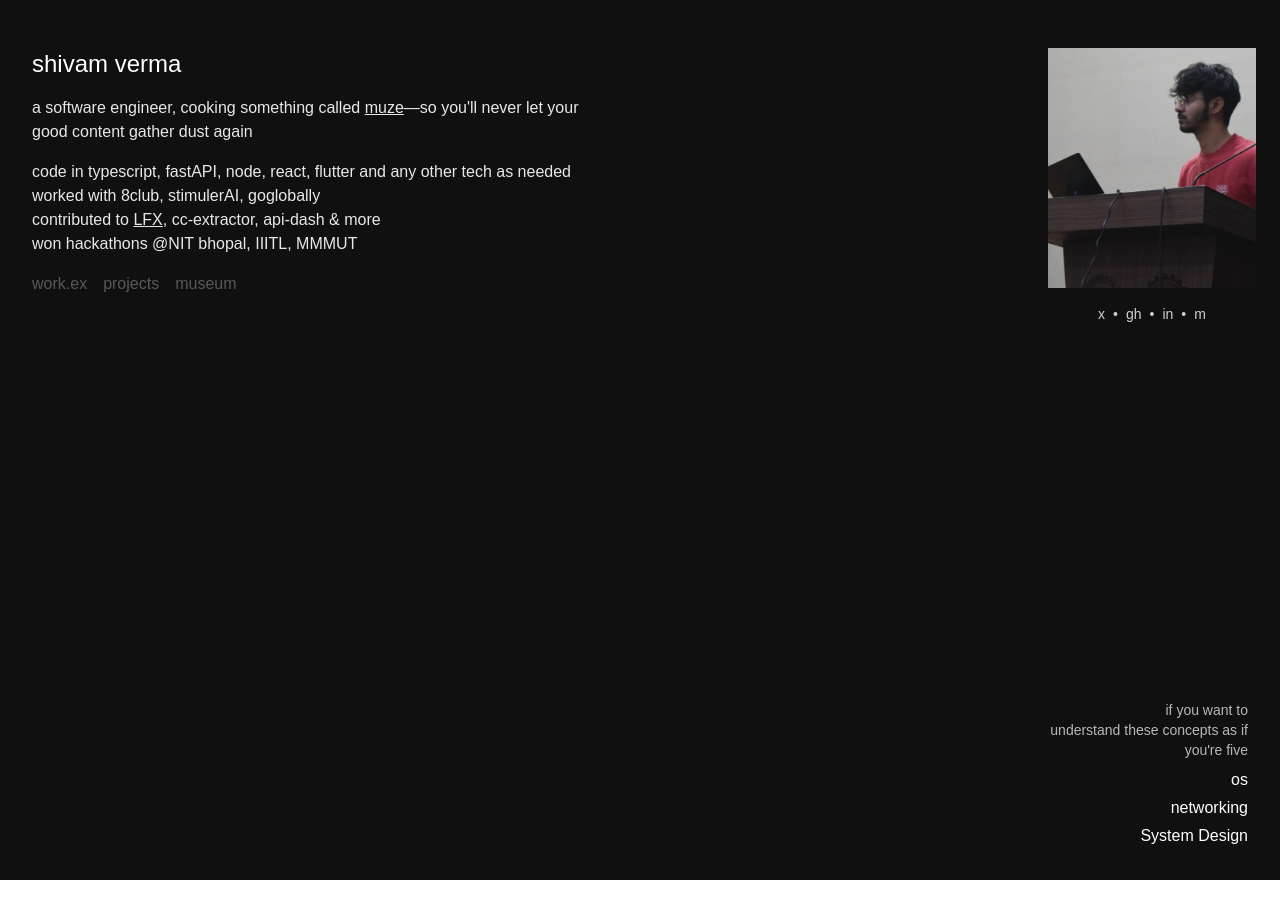
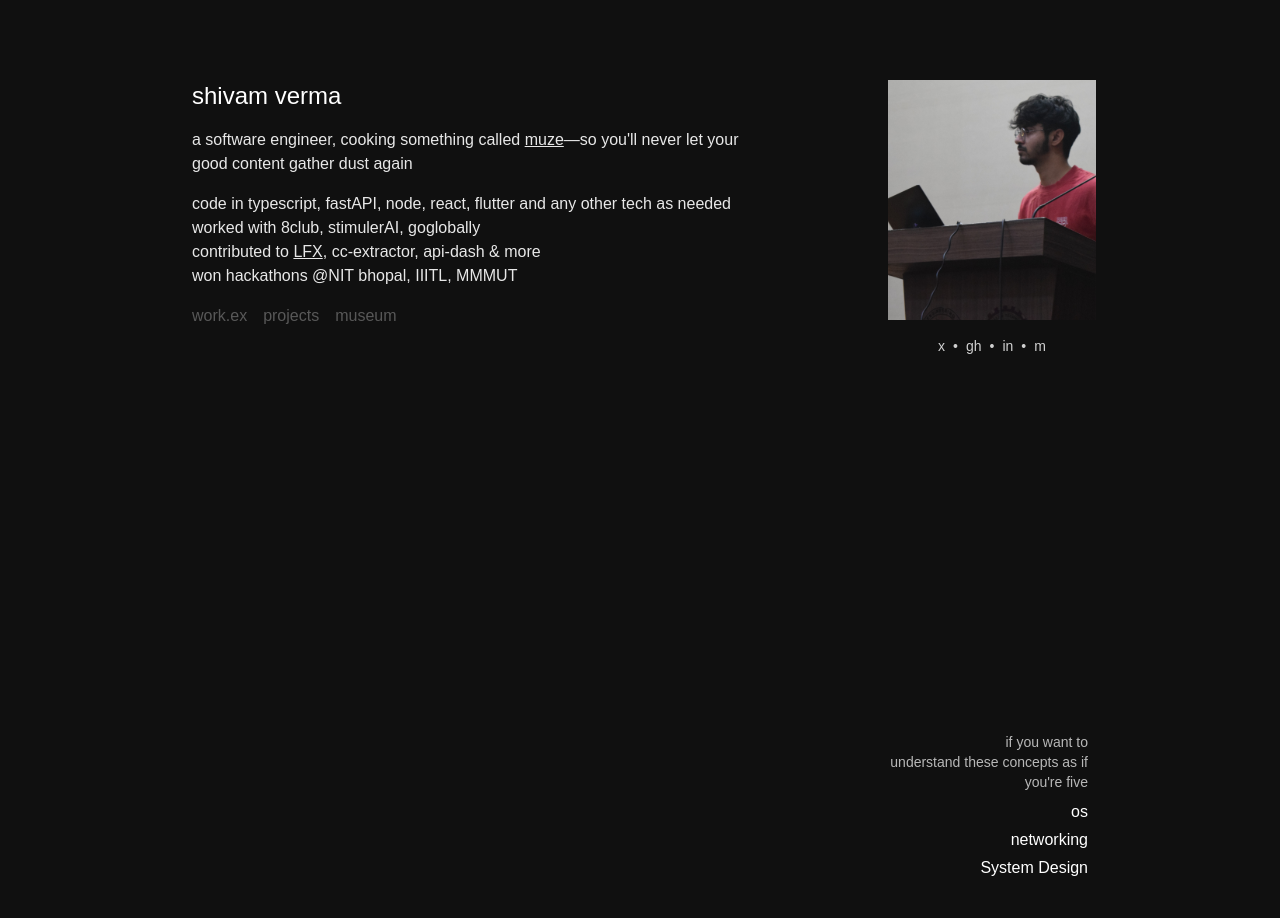
Before and after one commit to Photon3009/portfolio, a Next.js app: page / in a window 1280 px wide. Shown: the top 918 px of the page. Before the commit the page ends 880 px from the top, so only its background shows below. Built offline with nearby package versions, Linux system fonts and the light colour scheme; a web font is replaced by a local one.

Commit message:
chore: refactor

```diff
--- a/app/page.tsx
+++ b/app/page.tsx
@@ -140,8 +140,8 @@ export default function Home() {
   };
 
   return (
-    <main className="min-h-screen bg-[#101010] text-white p-8">
-      <div className="max-w-7xl mx-auto flex flex-col h-full min-h-screen mt-4">
+    <main className="min-h-screen bg-[#101010] text-white p-16">
+      <div className="max-w-4xl mx-auto flex flex-col h-full min-h-screen mt-4">
 
         {/* Top Section: Text left + Profile right */}
         <div className="flex justify-between items-start gap-8">
```
